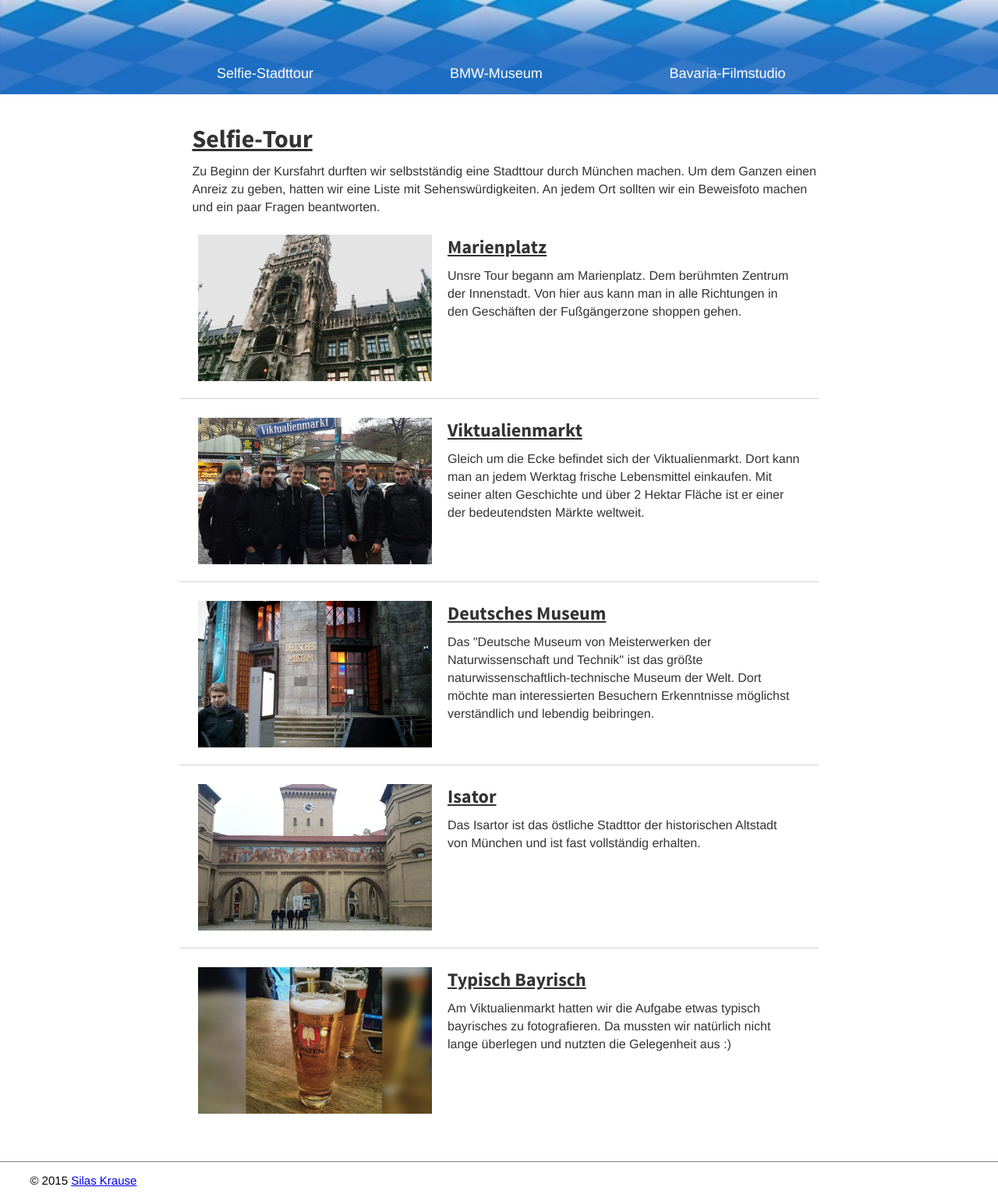
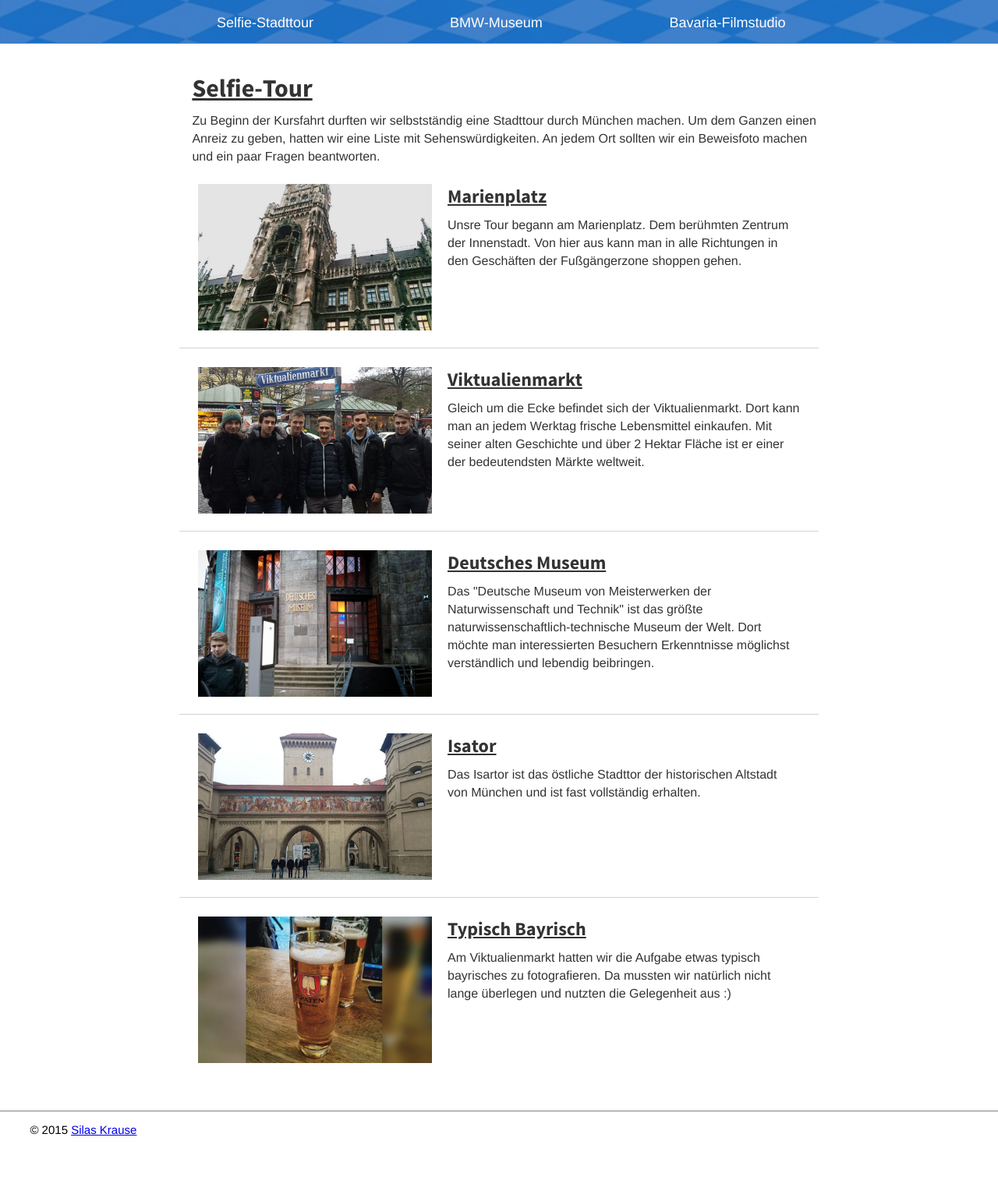
Before and after one commit to krsilas/munich, a Jekyll site: the page built from index.html, in a window 1280 px wide. Shown: the whole page at 78% size. Built offline with Jekyll 4.4.1, drawn with Linux system fonts in a browser that asks for light colours; after the commit the page ends 1476 px from its top, so only the background shows below that.

Commit message:
minified

```diff
--- a/_includes/header.html
+++ b/_includes/header.html
@@ -1,5 +1,4 @@
 <header>
-<div class="gradient"></div>
 <nav class="menu">
     <ul>
         <a href="index.html"><li{% if page.url == '/index.html' %} class="active"{% endif %}>Selfie-Stadttour</li></a>
--- a/_sass/_header.scss
+++ b/_sass/_header.scss
@@ -3,7 +3,7 @@ header {
     background: url("../assets/bg.jpg");
     background-attachment: fixed;
     background-size: 100%;
-    height: 120px;
+    height: 55px;
 }
 .menu {
     background-color: $headerblue;
@@ -40,8 +40,5 @@ header {
     -o-transition: all 0.5s ease;
     transition: all 0.5s ease;
 }
-.gradient {
-    background: linear-gradient(rgba($brandblue,0.2), $headerblue);
-    height: 65px;
-}
+
 @media (max-width: 500px) {.menu li {font-size: 14px;}}
--- a/css/style.scss
+++ b/css/style.scss
@@ -8,7 +8,7 @@ $brandwhite: #eaeaea;
 $brandblue: #1F6BC2;
 $brandorange: #FA9D6C;
 $brandyellow: #ECF4A1;
-$headerblue: rgba($brandblue,0.9);
+$headerblue: rgba($brandblue,0.85);
 
 @import
         "base", "header", "font", "footer"
```
